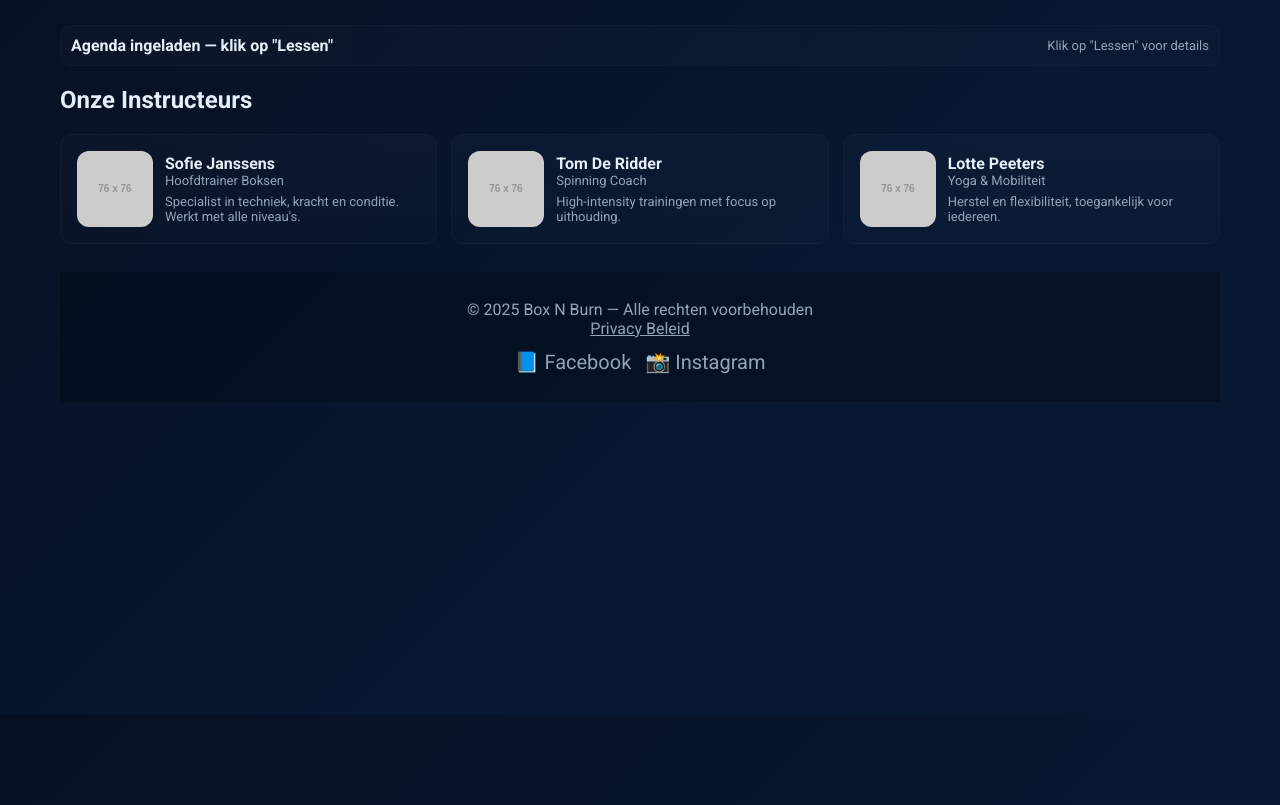
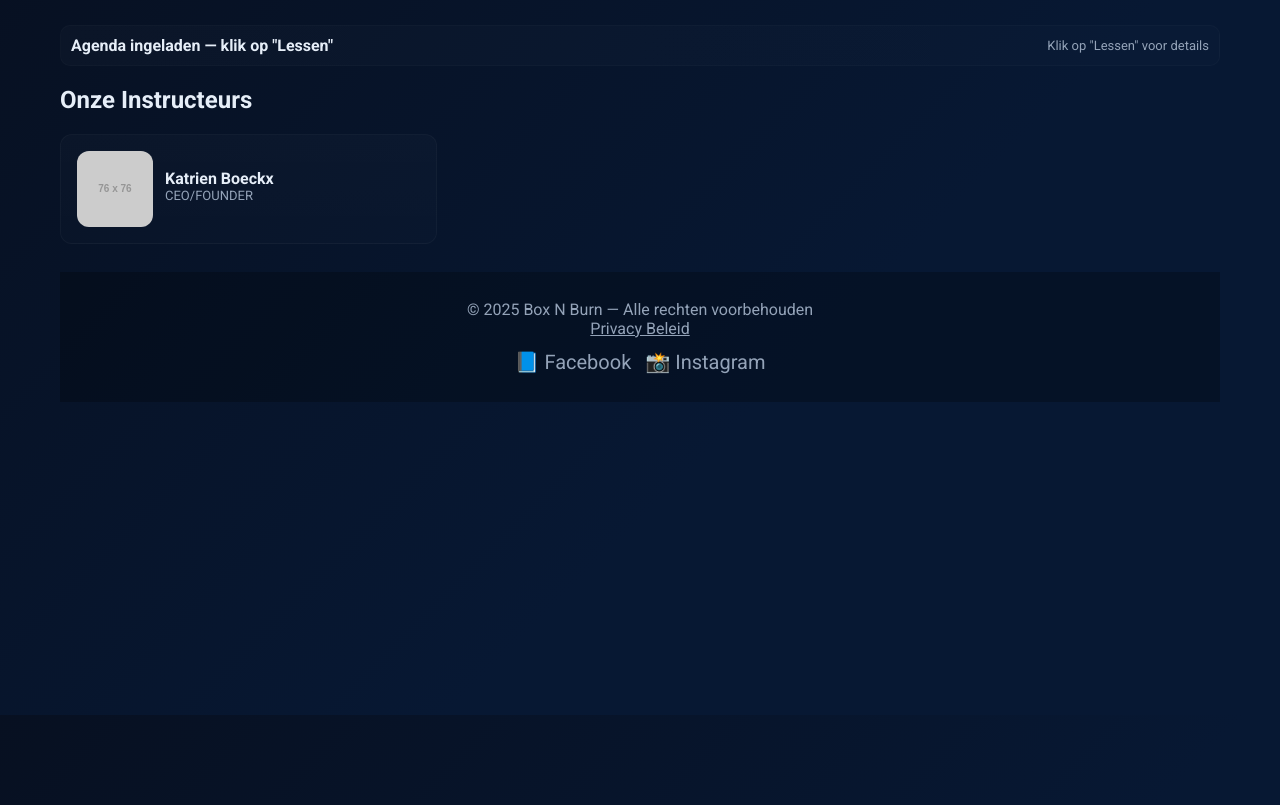
Before and after one commit to boxnburndev-sys/boxnburn, a plain HTML site: page index.html in a window 1280 px wide. Both pictures are taken after a click on the link "Instructeurs". Shown: the part 85-890 px from the top of the page. Drawn offline with Linux system fonts and the light colour scheme; placeholder pictures from the web are drawn by us.

Commit message:
Update index.html

```diff
--- a/index.html
+++ b/index.html
@@ -267,25 +267,11 @@
         <div class="instructor card" data-instructor="Sofie Janssens">
           <img loading="lazy" src="https://via.placeholder.com/76" alt="Instructeur 1">
           <div>
-            <div style="font-weight:800">Sofie Janssens</div>
-            <div class="small muted">Hoofdtrainer Boksen</div>
-            <div class="small" style="margin-top:6px">Specialist in techniek, kracht en conditie. Werkt met alle niveau's.</div>
+            <div style="font-weight:800">Katrien Boeckx</div>
+            <div class="small muted">CEO/FOUNDER</div>
+            <div class="small" style="margin-top:6px"></div>
           </div>
         </div>
-        <div class="instructor card" data-instructor="Tom De Ridder">
-          <img loading="lazy" src="https://via.placeholder.com/76" alt="Instructeur 2">
-          <div>
-            <div style="font-weight:800">Tom De Ridder</div>
-            <div class="small muted">Spinning Coach</div>
-            <div class="small" style="margin-top:6px">High-intensity trainingen met focus op uithouding.</div>
-          </div>
-        </div>
-        <div class="instructor card" data-instructor="Lotte Peeters">
-          <img loading="lazy" src="https://via.placeholder.com/76" alt="Instructeur 3">
-          <div>
-            <div style="font-weight:800">Lotte Peeters</div>
-            <div class="small muted">Yoga & Mobiliteit</div>
-            <div class="small" style="margin-top:6px">Herstel en flexibiliteit, toegankelijk voor iedereen.</div>
           </div>
         </div>
       </div>
```
